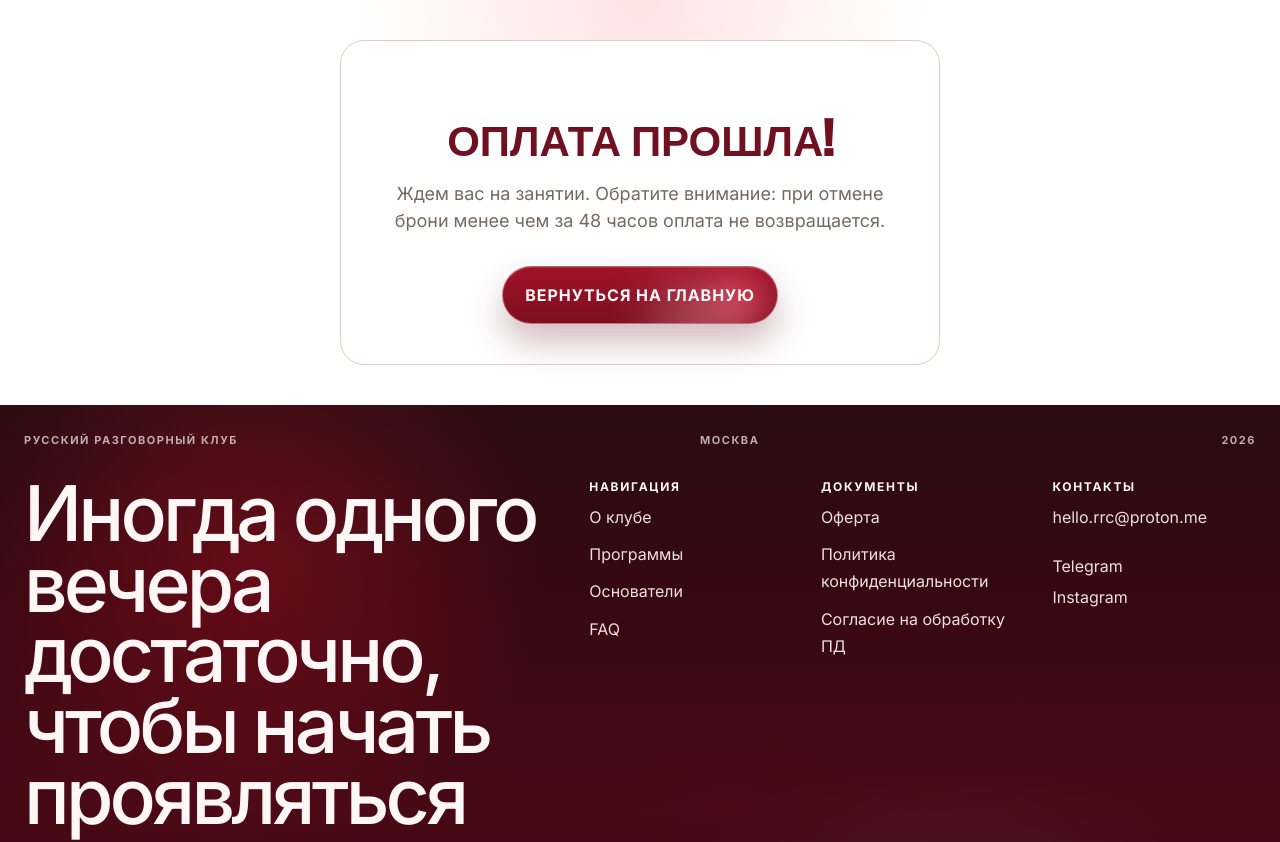
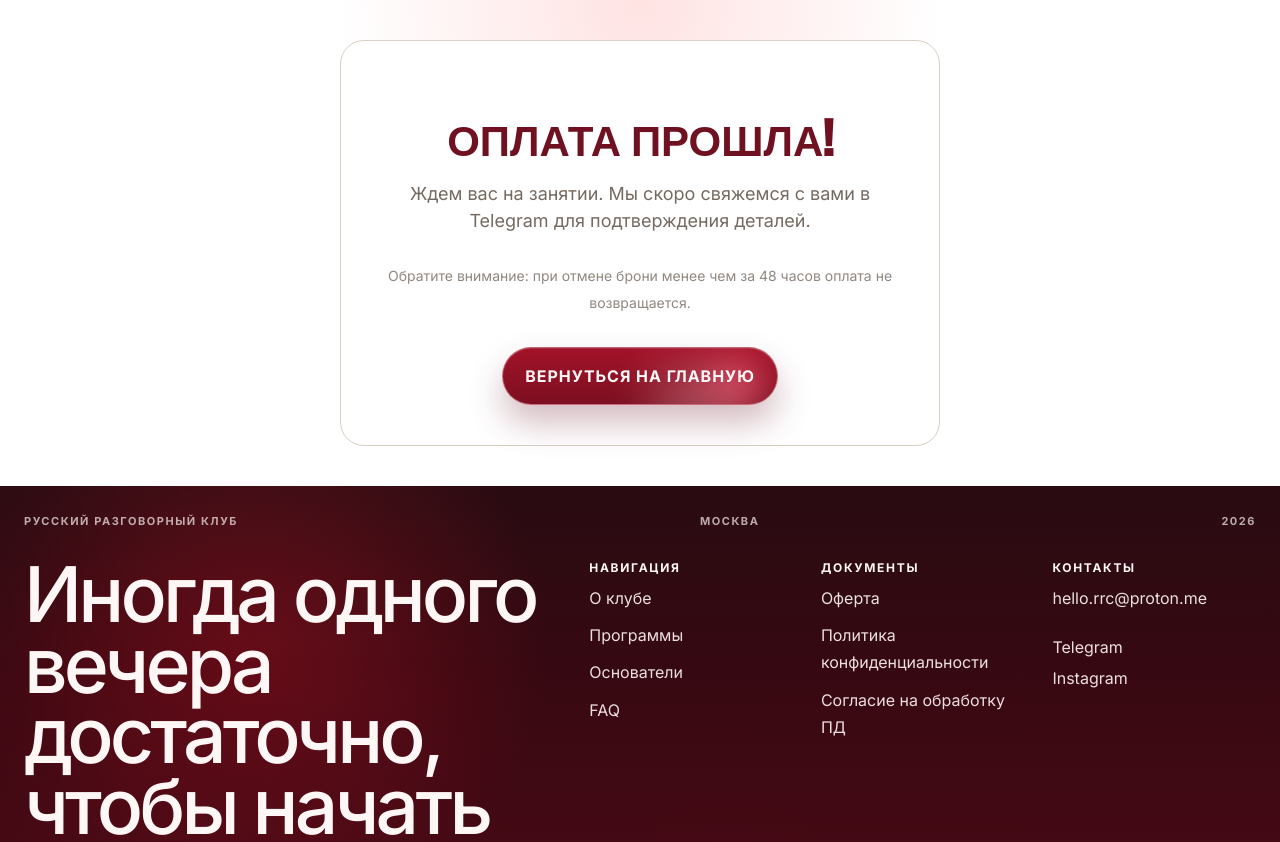
Before and after one commit to RRK-MSK/RRK, a Next.js app in the folder frontend/: page /success in a window 1280 px wide. Shown: the top 842 px of the page. Built offline with nearby package versions, Linux system fonts and the light colour scheme.

Commit message:
feat: add telegram contact message to success page

```diff
--- a/frontend/src/app/success/page.tsx
+++ b/frontend/src/app/success/page.tsx
@@ -39,7 +39,8 @@ export default function SuccessPage({
             </div>
           ) : null}
           <p style={{ color: "var(--muted)", fontSize: "18px", marginBottom: "32px", lineHeight: "1.5" }}>
-            Ждем вас на занятии. Обратите внимание: при отмене брони менее чем за 48 часов оплата не возвращается.
+            Ждем вас на занятии. Мы скоро свяжемся с вами в Telegram для подтверждения деталей.<br /><br />
+            <span style={{ fontSize: "14px", opacity: 0.8 }}>Обратите внимание: при отмене брони менее чем за 48 часов оплата не возвращается.</span>
           </p>
           <Link href="/" className="site-button primary" style={{ display: "inline-flex", justifyContent: "center" }}>
             Вернуться на главную
```
